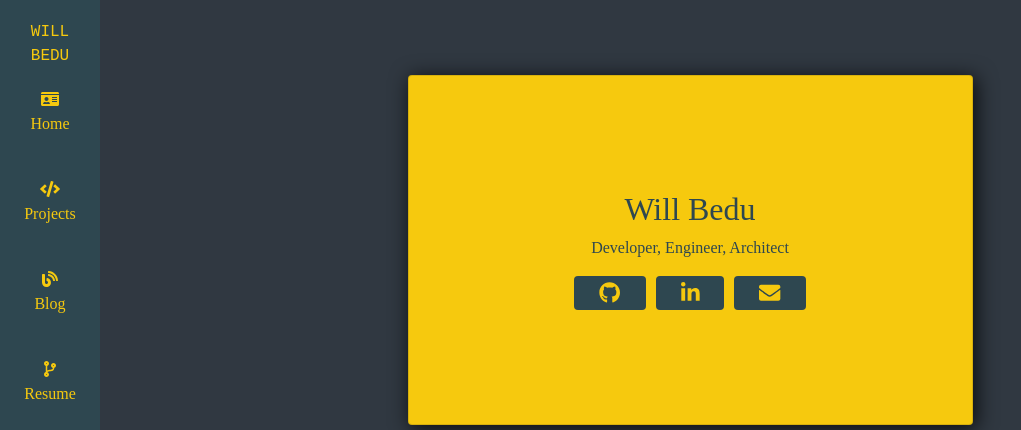
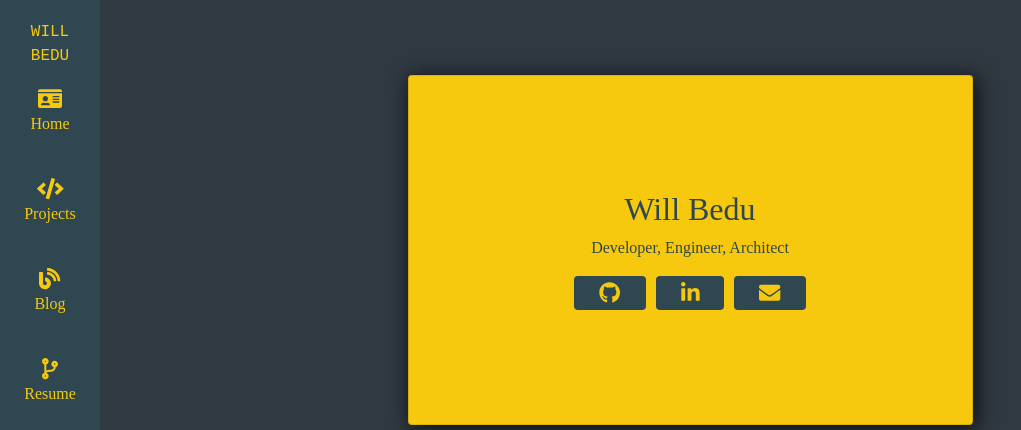
Before and after one commit to wbedu/willbedu.com, a React (Create React App) app: page / in a window 1280 px wide. Shown: the top 430 px of the page, without its empty margins (0-1021 px from the left). Built offline with nearby package versions, Linux system fonts and the light colour scheme.

Commit message:
fix prop sizing

```diff
--- a/src/features/mainNav/MainNav.js
+++ b/src/features/mainNav/MainNav.js
@@ -20,7 +20,6 @@ export default function MainNav() {
                         <Nav.Link className={"gradientNavLink navbar-link"} href="/projects">Projects</Nav.Link>
                         <Nav.Link className={"gradientNavLink navbar-link"} href="/blog">Blog</Nav.Link>
                         <Nav.Link className={"gradientNavLink navbar-link"} href="/resume">Resume</Nav.Link>
-
                     </Nav>
                 </Navbar.Collapse>
             </Navbar>
--- a/src/features/mainNav/navLink/navLink.js
+++ b/src/features/mainNav/navLink/navLink.js
@@ -5,7 +5,7 @@ import "./navlink.css"
 export default function NavLink(props) {
     return (
         <Nav.Link className={"hvr-forward"} href={props.href}>
-            <FontAwesomeIcon icon={props.icon} size={props.size|"lg"} />
+            <FontAwesomeIcon icon={props.icon} size={props.size||"lg"} />
             <p >{props.text}</p>
         </Nav.Link>
     )
```
